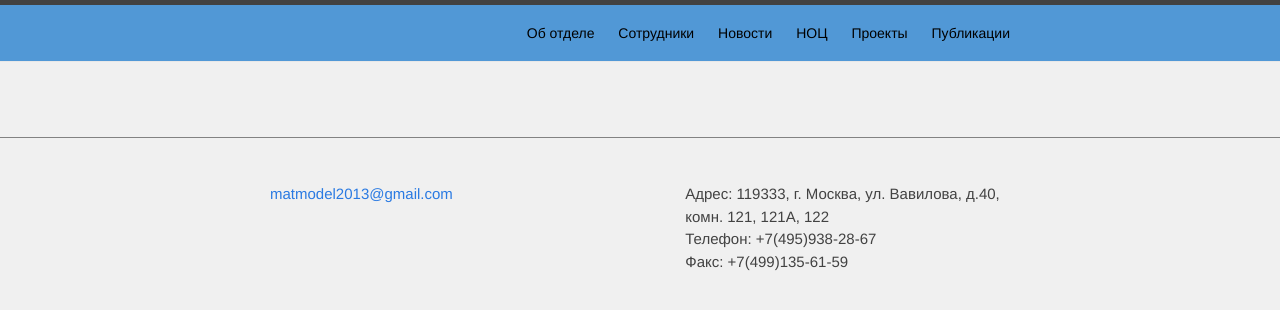
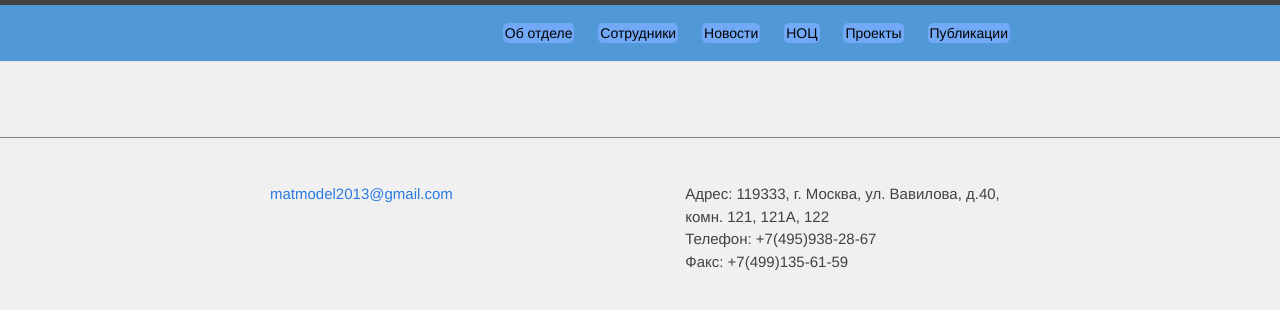
Before and after one commit to iskolbin/ccasen, a Jekyll site: the page built from index.html, in a window 1280 px wide. Shown: the top 310 px of the page. Built offline with Jekyll 4.4.1, drawn with Linux system fonts in a browser that asks for light colours.

Commit message:
added rect around links

```diff
--- a/_sass/_layout.scss
+++ b/_sass/_layout.scss
@@ -39,7 +39,10 @@
         //color: $text-color;
         line-height: $base-line-height;
 				color: $nav-font-color;
-        // Gaps between nav items, but not on the first one
+        border-radius: 5px;
+				background: #71a9f7;
+				padding: 2px;
+				// Gaps between nav items, but not on the first one
         &:not(:first-child) {
             margin-left: 20px;
         }
```
